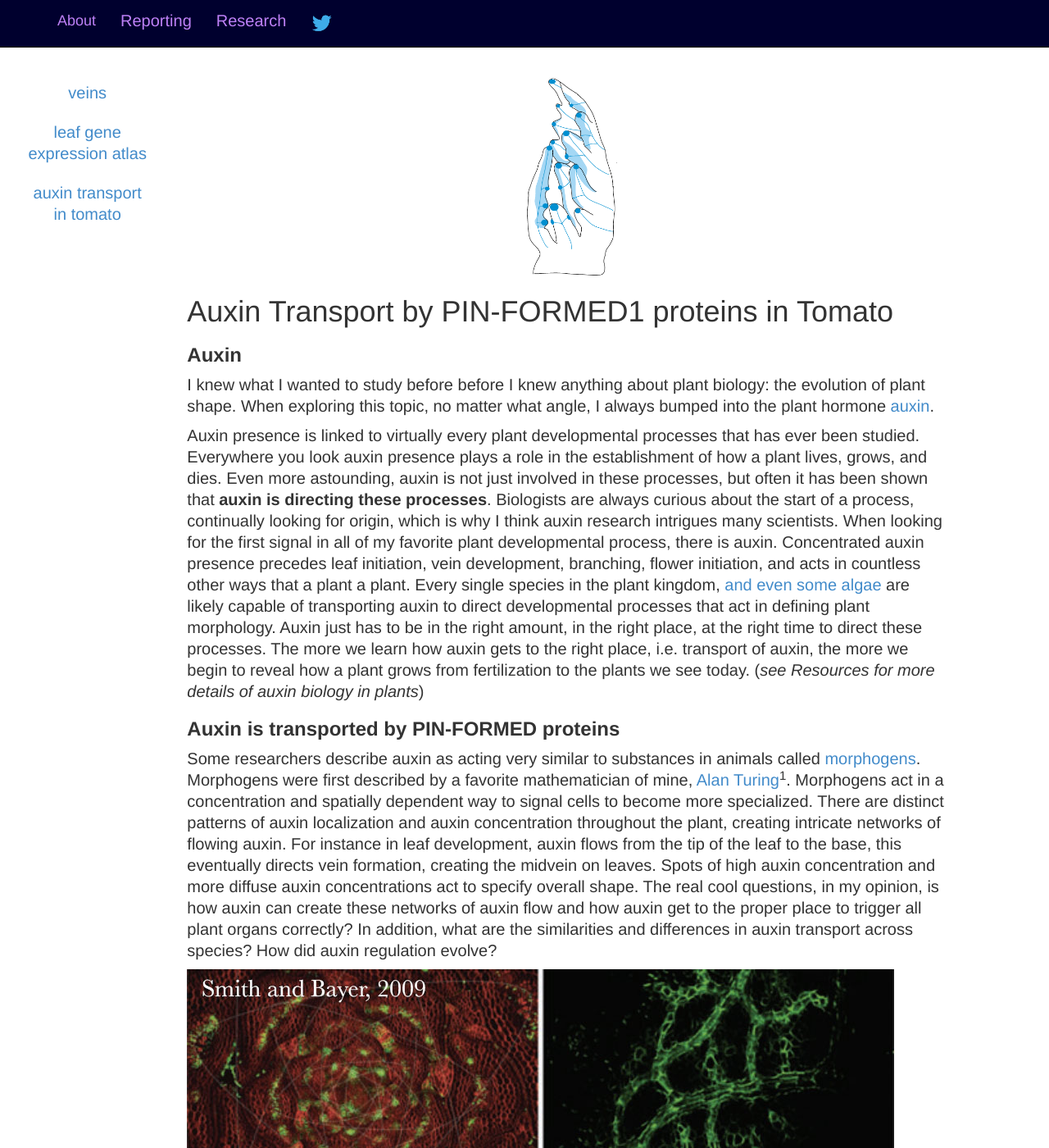
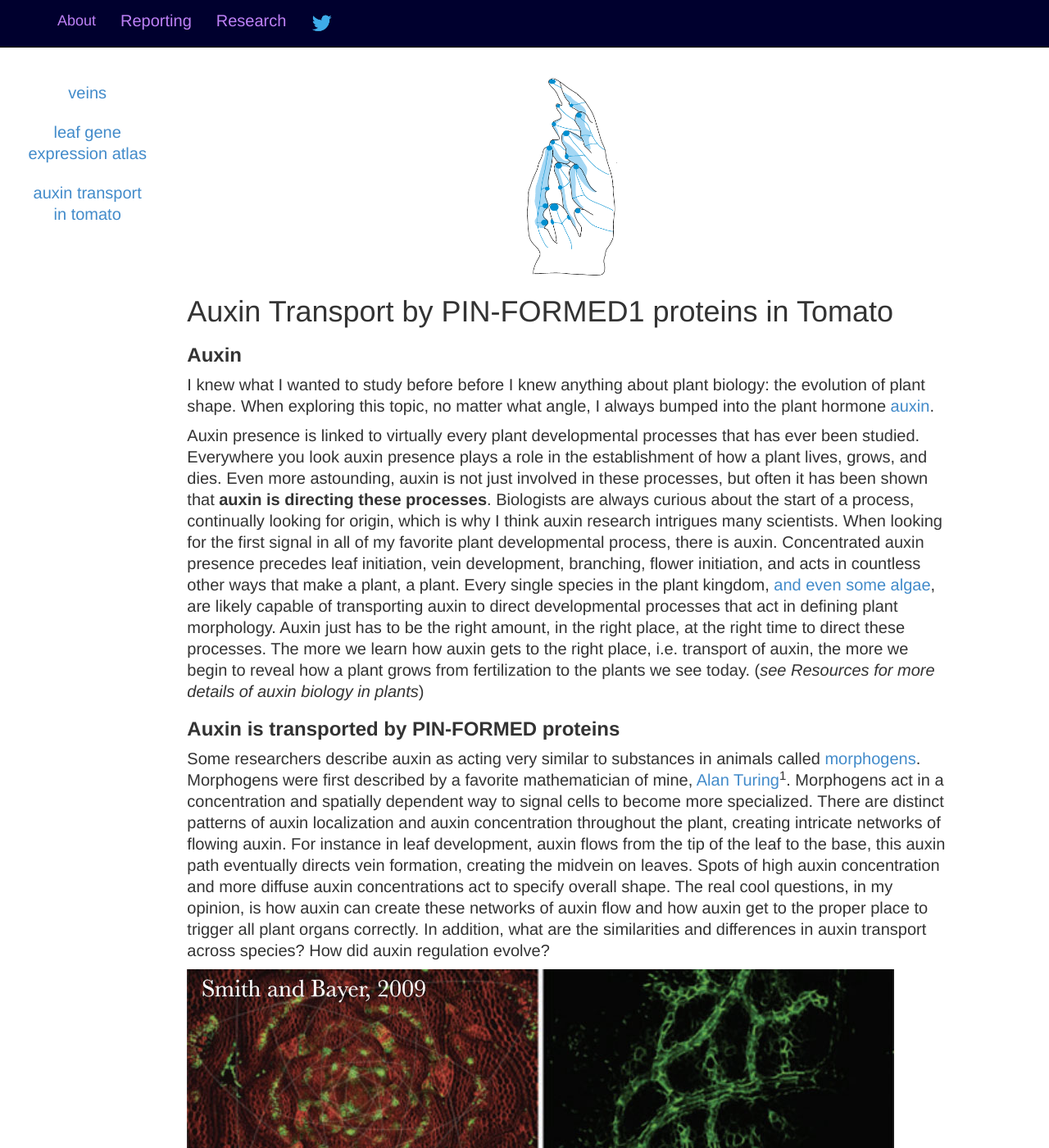
Before and after one commit to iamciera/creports, a Jekyll site: the page built from research/PIN1/index.html, in a window 1280 px wide and 1400 px high. Shown: the whole window at 82% size. Built offline with Jekyll 4.4.1, drawn with Linux system fonts in a browser that asks for light colours; nearby versions of some CDN libraries; Markdown is read by kramdown in place of the engine named in the settings; some of the changed text lies outside the part shown.

Commit message:
spelling fixes in PIN1 section of Research

```diff
--- a/research/PIN1/index.html
+++ b/research/PIN1/index.html
@@ -11,11 +11,11 @@ layout: research
 
 <p>I knew what I wanted to study before before I knew anything about plant biology: the evolution of plant shape.  When exploring this topic, no matter what angle, I always bumped into the plant hormone <a href="http://en.wikipedia.org/wiki/Auxin">auxin</a>.</p>
 
-<p>Auxin presence is linked to virtually every plant developmental processes that has ever been studied. Everywhere you look auxin presence plays a role in the establishment of how a plant lives, grows, and dies. Even more astounding, auxin is not just involved in these processes, but often it has been shown that <strong>auxin is directing these processes</strong>.  Biologists are always curious about the start of a process, continually looking for origin, which is why I think auxin research intrigues many scientists.  When looking for the first signal in all of my favorite plant developmental process, there is auxin. Concentrated auxin presence precedes leaf initiation, vein development, branching, flower initiation, and acts in countless other ways that a plant a plant.  Every single species in the plant kingdom, <a href"http://www.sciencedirect.com/science/article/pii/S136013851200194X">and even some algae</a> are likely capable of transporting auxin to direct developmental processes that act in defining plant morphology.  Auxin just has to be in the right amount, in the right place, at the right time to direct these processes.  The more we learn how auxin gets to the right place, i.e. transport of auxin, the more we begin to reveal how a plant grows from fertilization to the plants we see today. (<i>see Resources for more details of auxin biology in plants</i>)</p>
+<p>Auxin presence is linked to virtually every plant developmental processes that has ever been studied. Everywhere you look auxin presence plays a role in the establishment of how a plant lives, grows, and dies. Even more astounding, auxin is not just involved in these processes, but often it has been shown that <strong>auxin is directing these processes</strong>.  Biologists are always curious about the start of a process, continually looking for origin, which is why I think auxin research intrigues many scientists.  When looking for the first signal in all of my favorite plant developmental process, there is auxin. Concentrated auxin presence precedes leaf initiation, vein development, branching, flower initiation, and acts in countless other ways that make a plant, a plant.  Every single species in the plant kingdom, <a href"http://www.sciencedirect.com/science/article/pii/S136013851200194X">and even some algae</a>, are likely capable of transporting auxin to direct developmental processes that act in defining plant morphology.  Auxin just has to be the right amount, in the right place, at the right time to direct these processes.  The more we learn how auxin gets to the right place, i.e. transport of auxin, the more we begin to reveal how a plant grows from fertilization to the plants we see today. (<i>see Resources for more details of auxin biology in plants</i>)</p>
 
 <H3><b>Auxin is transported by PIN-FORMED proteins</b></H3>
 
-<p>Some researchers describe auxin as acting very similar to substances in animals called <a href="http://en.wikipedia.org/wiki/Morphogen">morphogens</a>. Morphogens were first described by a favorite mathematician of mine,<a href"http://en.wikipedia.org/wiki/Alan_Turing"> Alan Turing</a><sup>1</sup>. Morphogens act in a concentration and spatially dependent way to signal cells to become more specialized. There are distinct patterns of auxin localization and auxin concentration throughout the plant, creating intricate networks of flowing auxin. For instance in leaf development, auxin flows from the tip of the leaf to the base, this eventually directs vein formation, creating the midvein on leaves.  Spots of high auxin concentration and more diffuse auxin concentrations act to  specify overall shape. The real cool questions, in my opinion, is how auxin can create these networks of auxin flow and how auxin get to the proper place to trigger all plant organs correctly? In addition, what are the similarities and differences in auxin transport across species?  How did auxin regulation evolve?</p>
+<p>Some researchers describe auxin as acting very similar to substances in animals called <a href="http://en.wikipedia.org/wiki/Morphogen">morphogens</a>. Morphogens were first described by a favorite mathematician of mine,<a href"http://en.wikipedia.org/wiki/Alan_Turing"> Alan Turing</a><sup>1</sup>. Morphogens act in a concentration and spatially dependent way to signal cells to become more specialized. There are distinct patterns of auxin localization and auxin concentration throughout the plant, creating intricate networks of flowing auxin. For instance in leaf development, auxin flows from the tip of the leaf to the base, this auxin path eventually directs vein formation, creating the midvein on leaves.  Spots of high auxin concentration and more diffuse auxin concentrations act to specify overall shape. The real cool questions, in my opinion, is how auxin can create these networks of auxin flow and how auxin get to the proper place to trigger all plant organs correctly. In addition, what are the similarities and differences in auxin transport across species?  How did auxin regulation evolve?</p>
 
 <img src="{{ site.baseurl }}/img/auxinTransport04.jpg" class="img-responsive" alt="Responsive image">
 
```
Also changed, not shown: other parts of research/PIN1/index.html (+2 -2 lines).
